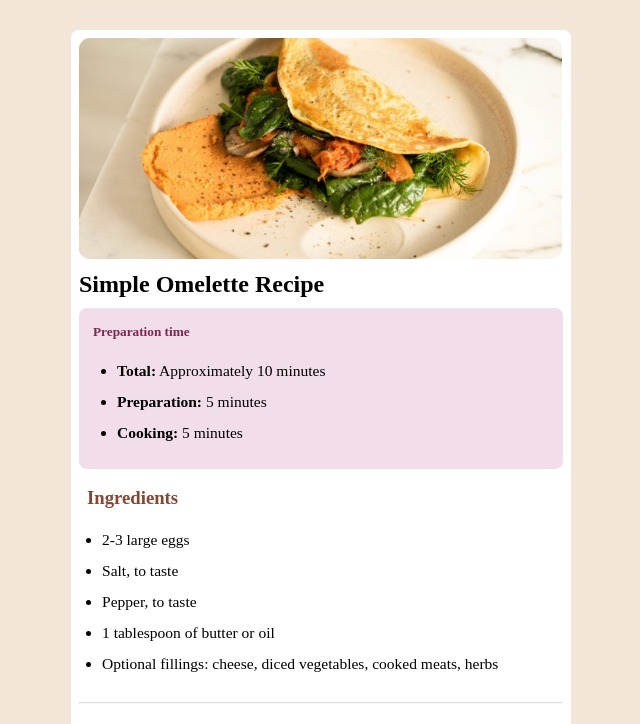
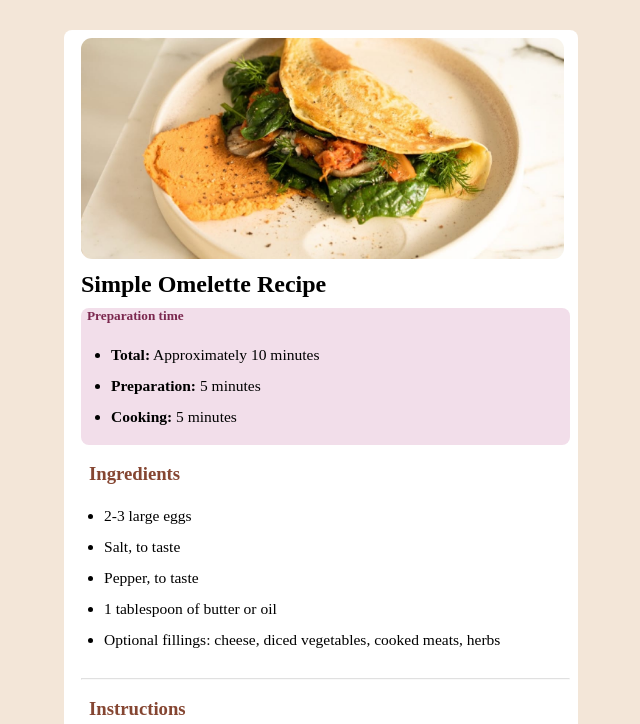
Before and after one commit to ashharabdullah/Project-1, a plain HTML site: page index.html in a window 1280 px wide. Shown: the top 724 px of the page, without its empty margins (319-959 px from the left). Drawn offline with Linux system fonts and the light colour scheme.

Commit message:
Update style.css

```diff
--- a/style.css
+++ b/style.css
@@ -13,9 +13,11 @@ body {
 .container {
         background-color: hsl(0, 0%, 100%);
         border-radius: 8px;
-        width: 500px;
+        width: 514px;
         margin-top: 30px;
         margin-bottom: 30px;
+        padding-left: 9px;
+
 }
 img {
         width: 483px;
@@ -31,7 +33,8 @@ img {
         margin-top: 10px;
         background-color: hsl(324, 45%, 91%);
         border-radius: 8px;
-        padding: 8px;
+
+
 }
 .prepare-box {
         padding: 15px 20px 13px 30px;
```
